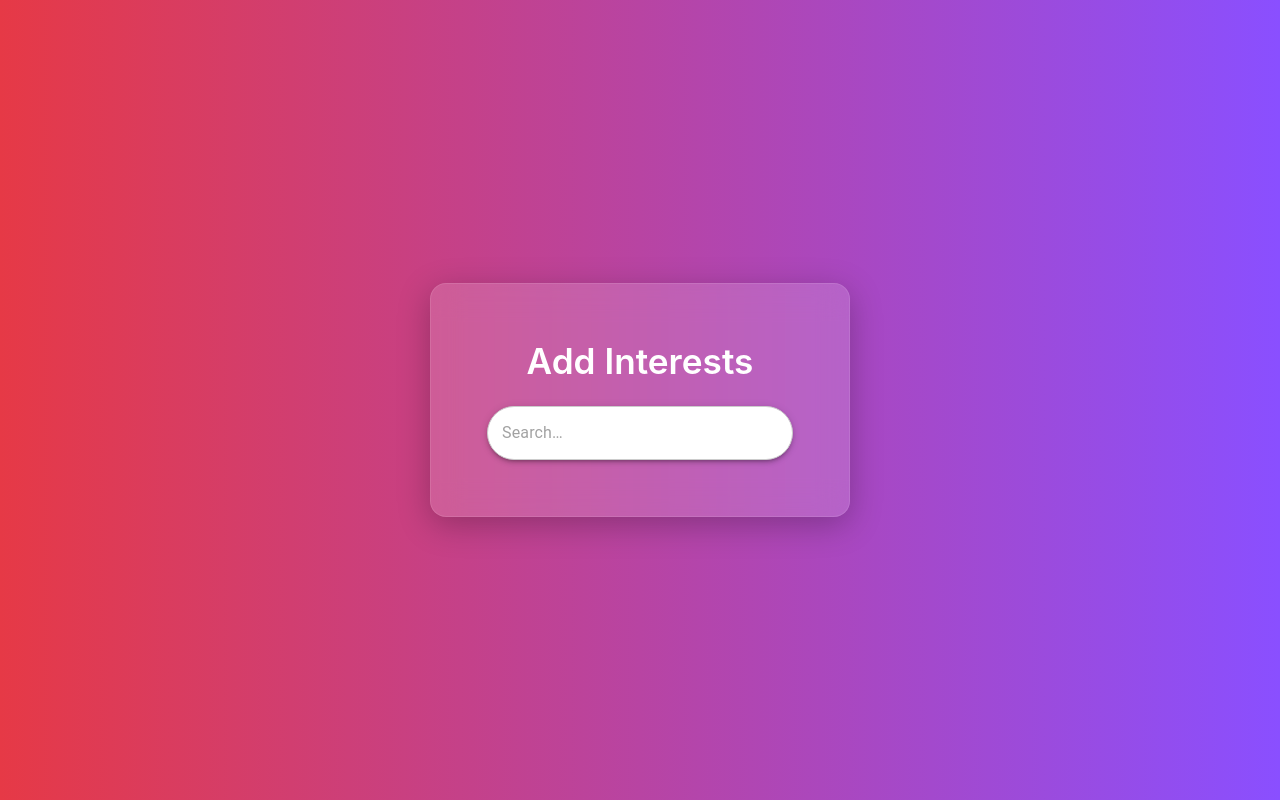
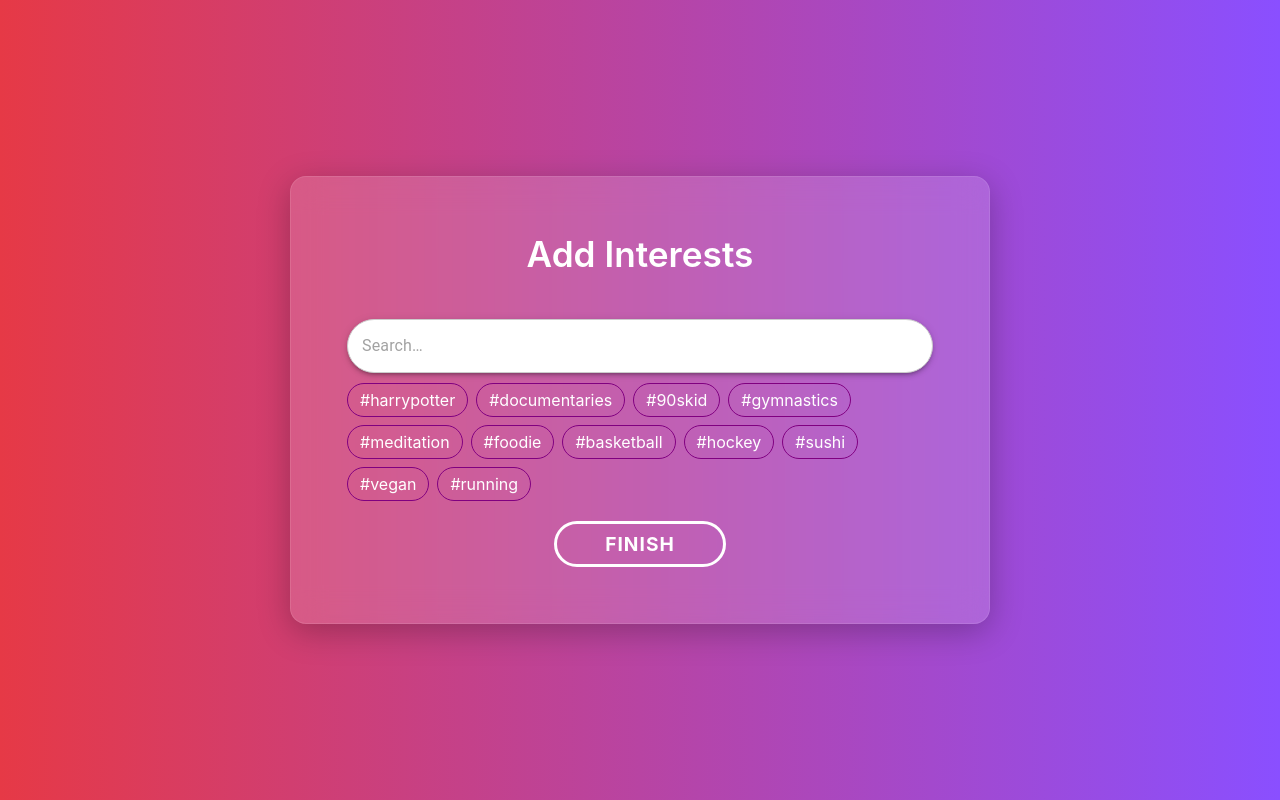
Before and after one commit to caramad/matcha_dating, a React (Vite) app in the folder src/frontend/: page /interests/create in a window 1280 px wide. Built offline with nearby package versions, Linux system fonts and the light colour scheme; some icons are missing.

Commit message:
feat: add tag with search to add interests page - Change search box to receive onChange event as prop. - Add tag search filter using MUI. - Add submit button to add interests page.

```diff
--- a/src/frontend/package.json
+++ b/src/frontend/package.json
@@ -12,6 +12,7 @@
   "dependencies": {
     "@emotion/react": "^11.14.0",
     "@emotion/styled": "^11.14.0",
+    "@material/chips": "^14.0.0",
     "@mui/icons-material": "^7.0.2",
     "@mui/material": "^7.0.2",
     "frontend-app": "file:",
--- a/src/frontend/src/common/components/InterestTagSearch.jsx
+++ b/src/frontend/src/common/components/InterestTagSearch.jsx
@@ -1,12 +1,47 @@
-import React from "react";
+import React, { useState } from "react";
 import SearchBar from "./SearchBar";
 import styles from "./InterestTagSearch.module.css";
 
-const InterestTagSearch = ({ children, className = "", ...props }) => {
+const allTags = [
+	"harrypotter", "documentaries", "90skid", "gymnastics",
+	"meditation", "foodie", "basketball", "hockey",
+	"sushi", "vegan", "running",
+];
+
+const InterestTagSearch = ({ className = "", ...props }) => {
+	const [selectedTags, setSelectedTags] = useState([]);
+	const [searchTerm, setSearchTerm] = useState("");
+
+	const toggleTag = (tag) => {
+		setSelectedTags((prev) =>
+			prev.includes(tag)
+				? prev.filter((t) => t !== tag)
+				: [...prev, tag]
+		);
+	};
+
+	const filteredTags = allTags.filter((tag) =>
+		tag.toLowerCase().includes(searchTerm.toLowerCase())
+	);
+
 	return (
-		<div className={`${className}`} {...props}>
-			<SearchBar></SearchBar>
-			{children}
+		<div className={`${styles.interestTagSearch__container} ${className}`} {...props}>
+			<SearchBar
+				onChange={(e) => setSearchTerm(e.target.value)}
+				value={searchTerm}
+			/>
+			<div className={styles.interestTagSearch__tags}>
+				{filteredTags.map((tag) => (
+					<div
+						key={tag}
+						className={`${styles.interestTagSearch__tag} ${selectedTags.includes(tag) ? styles.interestTagSearch__selected : ""
+							}`}
+						onClick={() => toggleTag(tag)}
+					>
+						#{tag}
+					</div>
+				))}
+			</div>
 		</div>
 	);
 };
--- a/src/frontend/src/common/components/InterestTagSearch.module.css
+++ b/src/frontend/src/common/components/InterestTagSearch.module.css
@@ -0,0 +1,39 @@
+.interestTagSearch__container {
+	display: flex;
+	flex-direction: column;
+	gap: 10px;
+}
+
+.interestTagSearch__label {
+	color: white;
+	font-size: 1rem;
+	margin-bottom: 8px;
+}
+
+.interestTagSearch__tags {
+	display: flex;
+	flex-wrap: wrap;
+	gap: 8px;
+}
+
+.interestTagSearch__tag {
+	padding: 6px 12px;
+	border-radius: 20px;
+	border: 1px solid purple;
+	color: white;
+	background-color: transparent;
+	cursor: pointer;
+	transition: background-color 0.2s ease;
+}
+
+.interestTagSearch__tag:hover {
+	background-color: rgba(128, 0, 128, 0.1);
+}
+
+.interestTagSearch__selected {
+	border-color: red;
+}
+
+.interestTagSearch__selected:hover {
+	background-color: rgba(255, 0, 0, 0.1);
+}
--- a/src/frontend/src/common/components/SearchBar.jsx
+++ b/src/frontend/src/common/components/SearchBar.jsx
@@ -3,28 +3,21 @@ import { InputBase, IconButton, Paper } from '@mui/material';
 import SearchIcon from '@mui/icons-material/Search';
 import styles from './SearchBar.module.css';
 
-const SearchBar = ({ onSearch }) => {
-	const [query, setQuery] = useState('');
-
-	const handleSubmit = (e) => {
-		e.preventDefault();
-		if (onSearch) onSearch(query);
-	};
-
+const SearchBar = ({ value, onChange }) => {
 	return (
 		<Paper
 			component="form"
-			onSubmit={handleSubmit}
+			onSubmit={(e) => e.preventDefault()}
 			elevation={3}
 			className={styles.searchBar__form}
 		>
 			<InputBase
-			 value={query}
-			 onChange={(e) => setQuery(e.target.value)}
-			 placeholder="Search…"
-			 fullWidth
-			 inputProps={{ 'aria-label': 'search' }}
-			 className={styles.searchBar__input}
+				value={value}
+				onChange={onChange}
+				placeholder="Search…"
+				fullWidth
+				inputProps={{ 'aria-label': 'search' }}
+				className={styles.searchBar__input}
 			/>
 			<IconButton type="submit" aria-label="search">
 				<SearchIcon />
@@ -33,4 +26,5 @@ const SearchBar = ({ onSearch }) => {
 	);
 };
 
+
 export default SearchBar;
--- a/src/frontend/src/features/interests/AddInterestsPage.jsx
+++ b/src/frontend/src/features/interests/AddInterestsPage.jsx
@@ -2,21 +2,22 @@ import { useNavigate } from 'react-router-dom';
 import commonStyles from '@/common/styles/Common.module.css';
 import FormCard from '@/common/components/FormCard';
 import InterestTagSearch from '@/common/components/InterestTagSearch';
-import interestTagSearchStyles from '@/common/components/InterestTagSearch.module.css';
+import addInterestsPageStyles from './AddInterestsPage.module.css';
 import formCardStyles from '@/common/components/FormCard.module.css';
 import React from 'react';
 import { Controller, useForm } from "react-hook-form";
 import cx from '@/utils/utils';
 
-const styles = { ...formCardStyles, ...interestTagSearchStyles};
+const styles = { ...formCardStyles, ...addInterestsPageStyles};
 
 function AddInterestsPage() {
 	const navigate = useNavigate();
 
 	return (
 		<div className={commonStyles.common__mainBackground}>
-			<FormCard title="Add Interests" className={styles.formCard}>
+			<FormCard title="Add Interests" className={cx(styles.addInterestsPage__formCard)}>
 				<InterestTagSearch></InterestTagSearch>
+				<button type="submit" className={styles.formCard_submitBtn}>Finish</button>
 			</FormCard>
 		</div>
 	)
--- /dev/null
+++ b/src/frontend/src/features/interests/AddInterestsPage.module.css
@@ -0,0 +1,7 @@
+.addInterestsPage__formCard {
+	display: flex;
+	flex-direction: column;
+	gap: 20px;
+	align-items: center;
+	max-width: 700px;
+}
```
Also changed, not shown: 1 other file (tests, documents, lock files or other folders).
